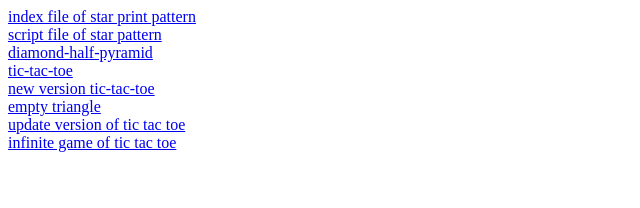
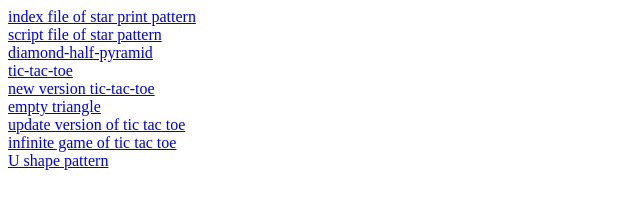
Before and after one commit to umavivekmodi/learn_js, a plain HTML site: page index.html in a window 1280 px wide. Shown: the whole page, without its empty margins (0-640 px from the left). Drawn offline with Linux system fonts and the light colour scheme.

Commit message:
add link
add a new link of u shape star pattern

```diff
--- a/index.html
+++ b/index.html
@@ -13,6 +13,7 @@
     <a href="/game-new/tic-tac-toe.html">new version tic-tac-toe</a><br />
     <a href="./date19feb25/triangle.html">empty triangle</a><br />
     <a href="./date20feb25/tic-tac-toe.html">update version of tic tac toe</a><br/>
-    <a href="./Infinite_tic_tac_toe/game.html"> infinite game of tic tac toe</a>
+    <a href="./Infinite_tic_tac_toe/game.html"> infinite game of tic tac toe</a><br/>
+    <a href="1march/letter.html">U shape pattern</a>
   </body>
 </html>
```
